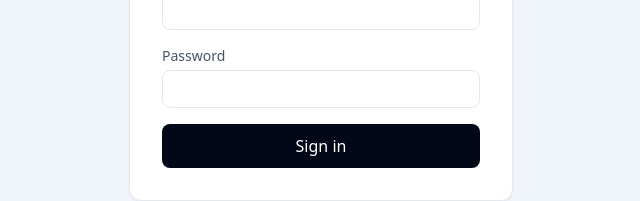
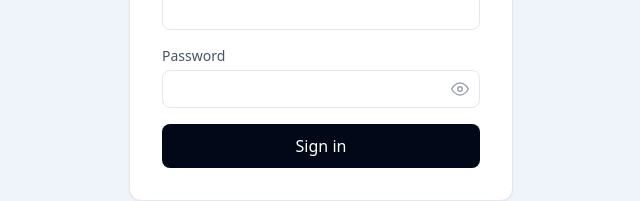
Before and after one commit to ENZ048/AutoAce-Assignment, a React (Vite) app in the folder webapp/: page /login in a window 1280 px wide. Shown: the part 372-573 px from the top of the page, without its empty margins (319-959 px from the left). Built offline with nearby package versions, Linux system fonts and the light colour scheme.

Commit message:
feat(webapp): show/hide password toggle on the login form
Inline eye / eye-off SVG button inside the password field toggles the input
between password and text; keyboard-reachable with aria-label.

```diff
--- a/webapp/src/pages/LoginPage.jsx
+++ b/webapp/src/pages/LoginPage.jsx
@@ -7,6 +7,7 @@ export default function LoginPage() {
   const navigate = useNavigate()
   const [username, setUsername] = useState('')
   const [password, setPassword] = useState('')
+  const [showPassword, setShowPassword] = useState(false)
   const [busy, setBusy] = useState(false)
 
   const submit = async (e) => {
@@ -41,9 +42,34 @@ export default function LoginPage() {
           </label>
           <label className="block text-sm">
             Password
-            <input type="password" value={password} onChange={(e) => setPassword(e.target.value)}
-              required autoComplete="current-password"
-              className="mt-1 w-full rounded-lg border border-gray-200 px-3 py-2 text-ink" />
+            <div className="relative mt-1">
+              <input type={showPassword ? 'text' : 'password'} value={password}
+                onChange={(e) => setPassword(e.target.value)}
+                required autoComplete="current-password"
+                className="w-full rounded-lg border border-gray-200 py-2 pl-3 pr-10 text-ink" />
+              <button type="button" onClick={() => setShowPassword((v) => !v)}
+                aria-label={showPassword ? 'Hide password' : 'Show password'}
+                title={showPassword ? 'Hide password' : 'Show password'}
+                className="absolute inset-y-0 right-0 flex w-10 items-center justify-center text-gray-400 hover:text-ink">
+                {showPassword ? (
+                  /* eye-off */
+                  <svg width="18" height="18" viewBox="0 0 24 24" fill="none" stroke="currentColor"
+                    strokeWidth="2" strokeLinecap="round" strokeLinejoin="round">
+                    <path d="M17.94 17.94A10.07 10.07 0 0 1 12 20c-7 0-11-8-11-8a18.45 18.45 0 0 1 5.06-5.94" />
+                    <path d="M9.9 4.24A9.12 9.12 0 0 1 12 4c7 0 11 8 11 8a18.5 18.5 0 0 1-2.16 3.19" />
+                    <path d="M14.12 14.12a3 3 0 1 1-4.24-4.24" />
+                    <line x1="1" y1="1" x2="23" y2="23" />
+                  </svg>
+                ) : (
+                  /* eye */
+                  <svg width="18" height="18" viewBox="0 0 24 24" fill="none" stroke="currentColor"
+                    strokeWidth="2" strokeLinecap="round" strokeLinejoin="round">
+                    <path d="M1 12s4-8 11-8 11 8 11 8-4 8-11 8-11-8-11-8z" />
+                    <circle cx="12" cy="12" r="3" />
+                  </svg>
+                )}
+              </button>
+            </div>
           </label>
           <button type="submit" disabled={busy}
             className="w-full rounded-lg bg-navy px-4 py-2.5 font-medium text-white disabled:opacity-60">
```
